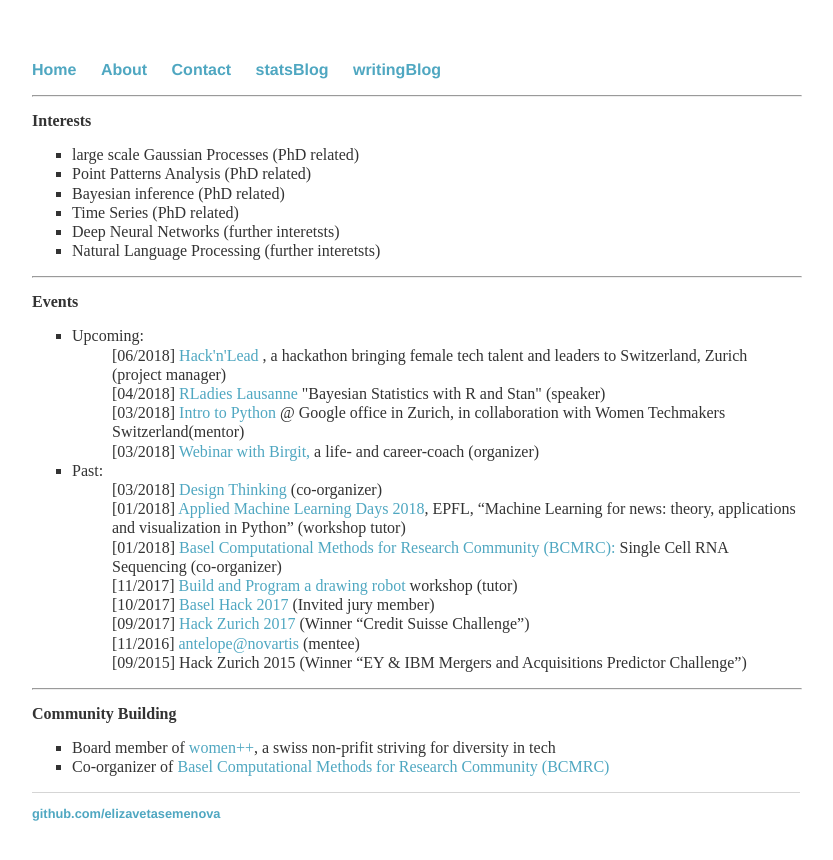
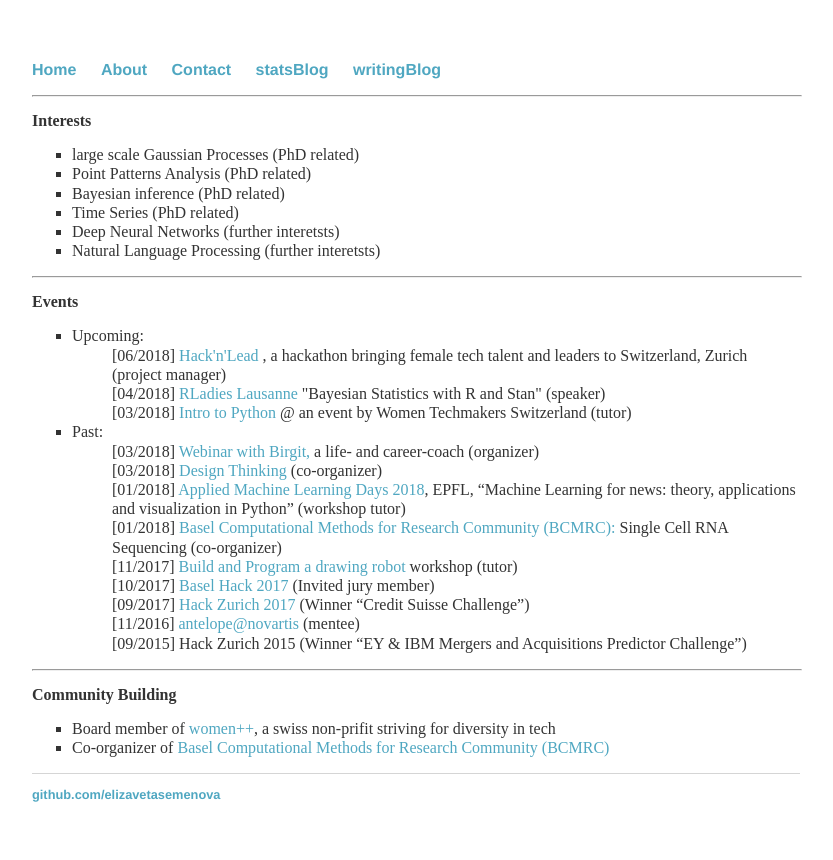
Before and after one commit to elizavetasemenova/elizavetasemenova.github.io, a Jekyll site: the page built from index.html, in a window 1280 px wide. Shown: the top 860 px of the page, without its empty margins (224-1057 px from the left). Built offline with Jekyll 4.4.1, drawn with Linux system fonts in a browser that asks for light colours.

Commit message:
Update index.html

```diff
--- a/index.html
+++ b/index.html
@@ -35,17 +35,14 @@
 			          </a>"Bayesian Statistics with R and Stan" (speaker)
 		    </li>
 		    <li>[03/2018]  <a href="https://iwd18.womentechmakers.ch"> Intro to Python</a>
-			           @ Google office in Zurich, in collaboration with Women Techmakers Switzerland(mentor)
+			           @ an event by Women Techmakers Switzerland (tutor)
 		    </li>
-		    <li>[03/2018] <a href="https://www.meetup.com/womenplusplus/events/247545239/">
-			            Webinar with Birgit, </a> a life- and career-coach (organizer)
-		    </li>
-
-
 	       </ul>
 
        <li>Past:
               <ul style="list-style-type:none">
+		    <li>[03/2018] <a href="https://www.meetup.com/womenplusplus/events/247545239/">
+			            Webinar with Birgit, </a> a life- and career-coach (organizer)</li>
 		   <li>[03/2018] <a href="https://www.meetup.com/womenplusplus/events/247508812/">Design Thinking
 			          </a> (co-organizer) </li>
 		   <li>[01/2018] <a href="https://www.appliedmldays.org/">Applied Machine Learning Days 2018</a>, EPFL, “Machine Learning for news: theory,
```
